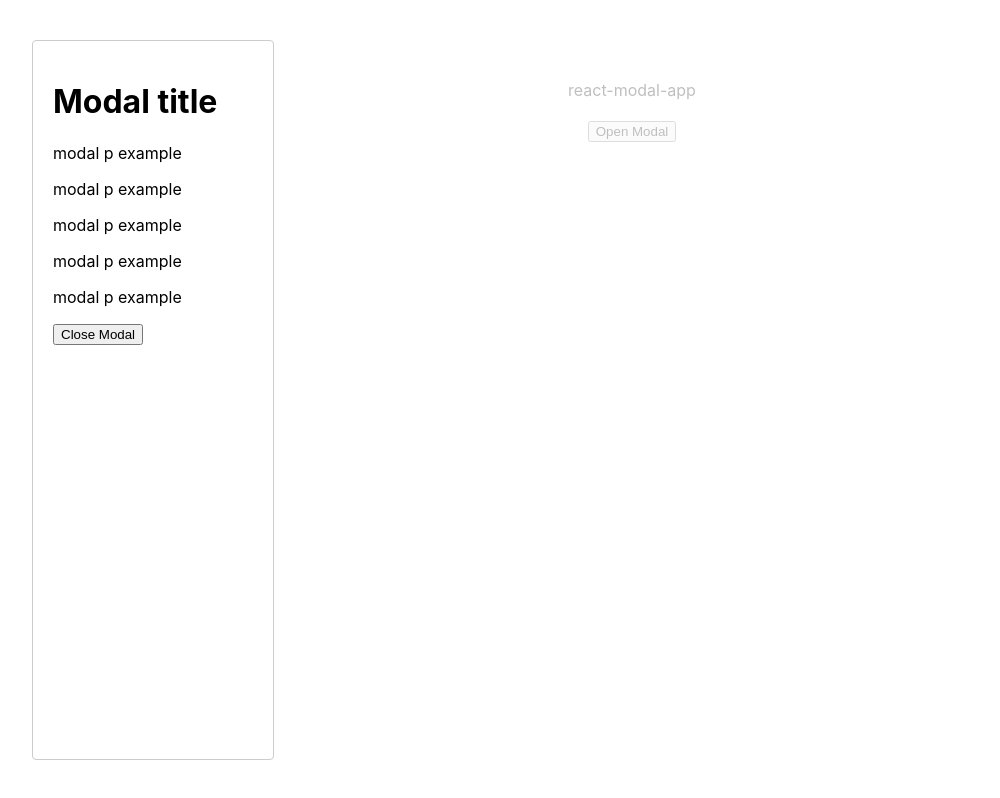
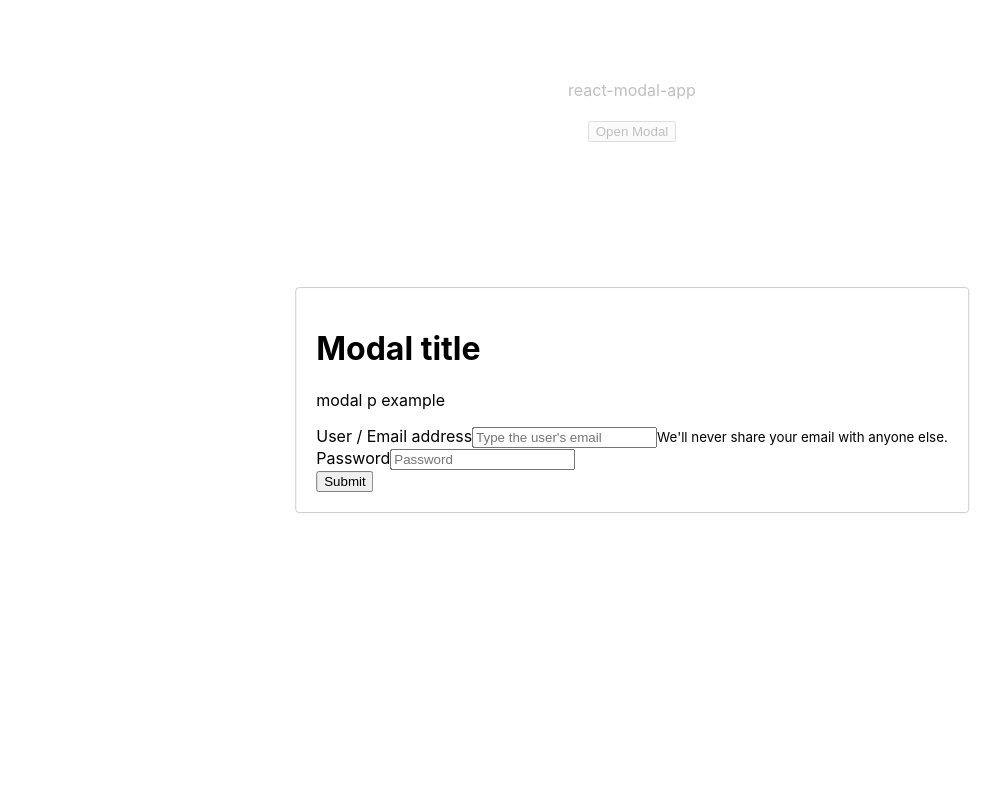
Before and after one commit to tonykieling/react-modal-app, a React (Create React App) app: page / in a window 1280 px wide. Both pictures are taken after a click on the button "Open Modal". Shown: the whole page, without its empty margins (8-1008 px from the left). Built offline with nearby package versions, Linux system fonts and the light colour scheme.

Commit message:
setting and starting react-bootstrap

```diff
--- a/package.json
+++ b/package.json
@@ -4,6 +4,7 @@
   "private": true,
   "dependencies": {
     "react": "^16.8.6",
+    "react-bootstrap": "^1.0.0-beta.8",
     "react-dom": "^16.8.6",
     "react-modal": "^3.8.1",
     "react-scripts": "3.0.1"
--- a/src/App.js
+++ b/src/App.js
@@ -1,19 +1,20 @@
 import React from 'react';
 import './App.css';
 import ReactModal from 'react-modal'
+import { Button, Form } from 'react-bootstrap'
 
 const customStyles = {
   content : {
-    width: "100%",
-    height: "100%",
-    left: "0",
-    top: "0"
-    // top                   : '50%',
-    // left                  : '50%',
-    // right                 : 'auto',
-    // bottom                : 'auto',
-    // marginRight           : '-50%',
-    // transform             : 'translate(-50%, -50%)'
+    // width: "100%",
+    // height: "100%",
+    // left: "0",
+    // top: "0"
+    top                   : '50%',
+    left                  : '50%',
+    right                 : 'auto',
+    bottom                : 'auto',
+    marginRight           : '-50%',
+    transform             : 'translate(-50%, -50%)'
   }
 };
 
@@ -39,6 +40,7 @@ class App extends React.Component {
 
   customStyles = {
     content: {
+      left: eval("50%" - 100),
       width: 200
     }
   }
@@ -55,15 +57,42 @@ class App extends React.Component {
           // closeTimeoutMS={500}
           shouldCloseOnEsc={true}
           contentLabel="Minimal Modal Example"
-          style={this.customStyles}
+          style={customStyles}
         >
           <h1>Modal title</h1>
           <p>modal p example</p>
-          <p>modal p example</p>
-          <p>modal p example</p>
-          <p>modal p example</p>
-          <p>modal p example</p>
-          <button onClick={this.handleCloseModal}>Close Modal</button>
+          <Form onSubmit={this.handleSubmit}>
+                <Form.Group controlId="formBasicEmail">
+                    <Form.Label>User / Email address</Form.Label>
+                    <Form.Control
+                        type="email"
+                        placeholder="Type the user's email"
+                        name="email"
+                        onChange={this.handleChange}
+                        value={this.state.email}
+                    />
+                    <Form.Text className="text-muted">
+                      We'll never share your email with anyone else.
+                    </Form.Text>
+                </Form.Group>
+
+                <Form.Group controlId="formBasicPassword">
+                    <Form.Label>Password</Form.Label>
+                    <Form.Control
+                        type="password"
+                        placeholder="Password"
+                        name="password"
+                        value={this.state.password}
+                        onChange={this.handleChange}
+                    />
+                </Form.Group>
+
+                <Button variant="primary" type="submit">
+                  Submit
+                </Button>
+
+            </Form>
+            {/* <button onClick={this.handleCloseModal}>Close Modal</button> */}
         </ReactModal>
       </div>
     );
```
Also changed, not shown: 1 other file (tests, documents, lock files or other folders).
